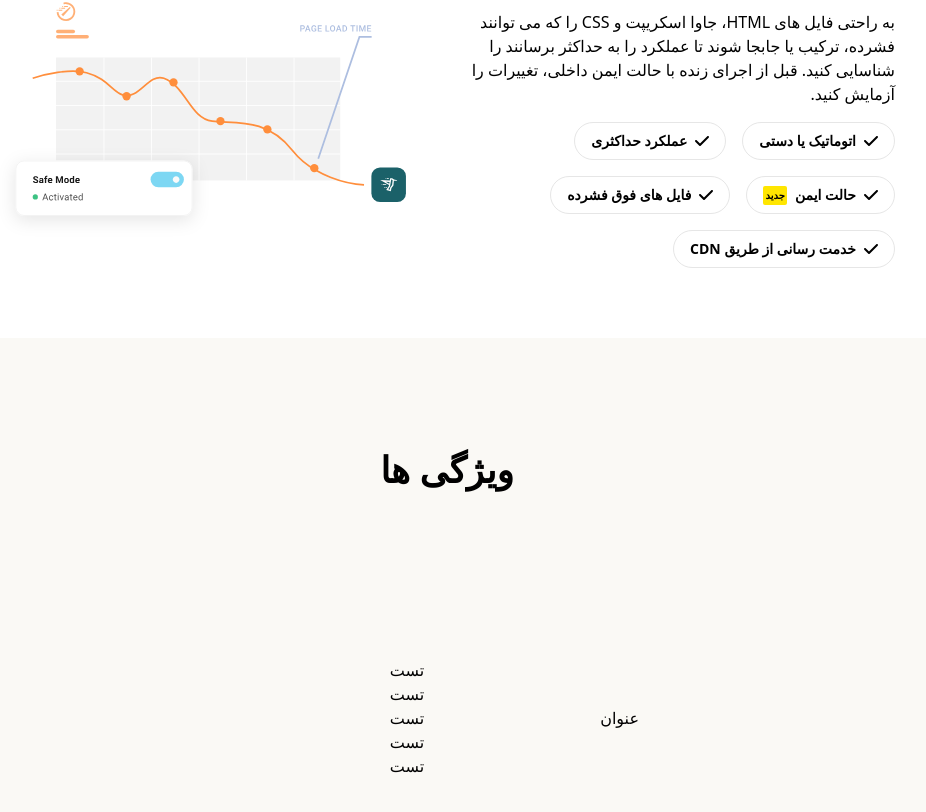
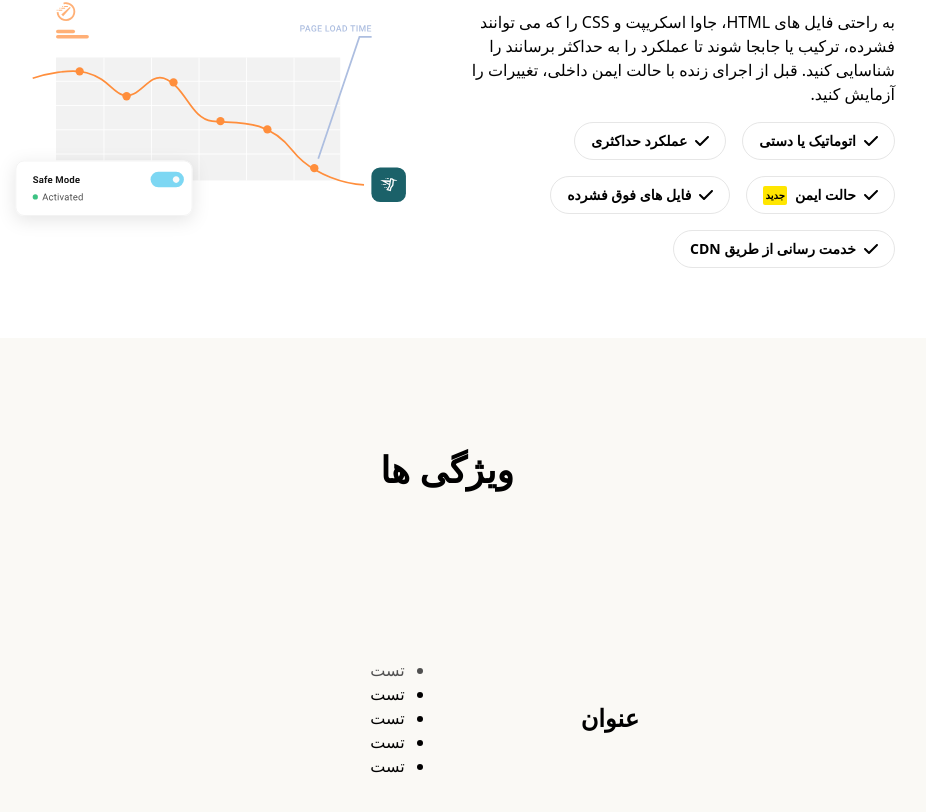
Before and after one commit to mahyarErshad/hummingbird, a React (Create React App) app: page / in a window 1280 px wide. Shown: the part 1543-2355 px from the top of the page, without its empty margins (193-1119 px from the left). Built offline with nearby package versions, Linux system fonts and the light colour scheme; a web font is replaced by a local one.

Commit message:
List is styled

```diff
--- a/src/Components/Body/Features.jsx
+++ b/src/Components/Body/Features.jsx
@@ -5,9 +5,9 @@ function Features() {
     <section className="max-md:mt-8 md:mt-12 max-md:pt-8 md:pt-28 flex justify-start flex-col items-center w-full bg-[#FAF9F5]">
       <h2 className="font-bold max-md:text-xl md:text-4xl">ویژگی ها</h2>
       <div className="w-full max-md:px-8 md:pr-[35%] max-md:mt-8 md:mt-28 py-14 flex items-center justify-start max-md:flex-col max-md:items-start max-md:gap-4 md:gap-44">
-        <h3>عنوان</h3>
-        <ul>
-          <li>تست</li>
+        <h3 className="font-bold max-md:text-[1.375rem] md:text-2xl">عنوان</h3>
+        <ul className="list-disc">
+          <li className="text-base font-medium text-[#505050]">تست</li>
           <li>تست</li>
           <li>تست</li>
           <li>تست</li>
```
